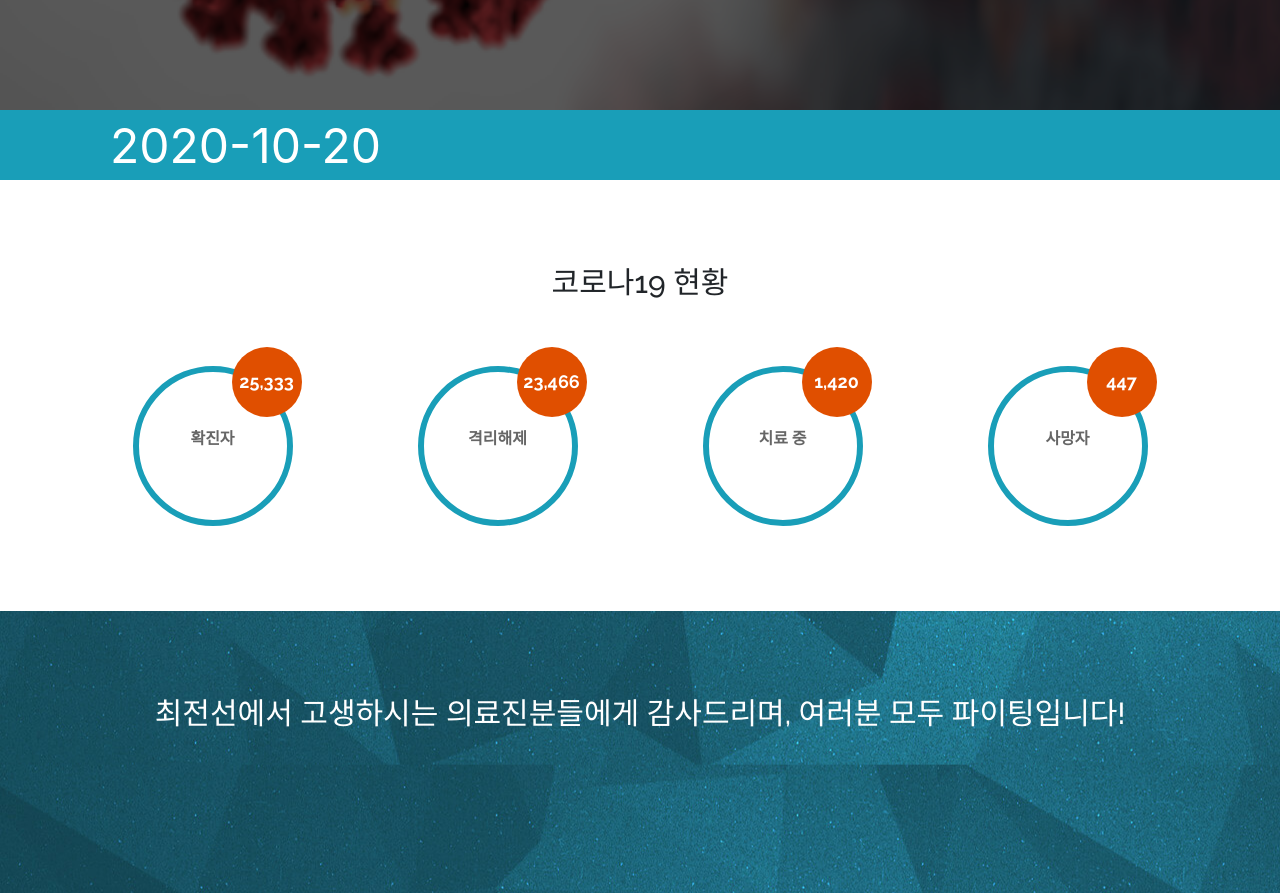
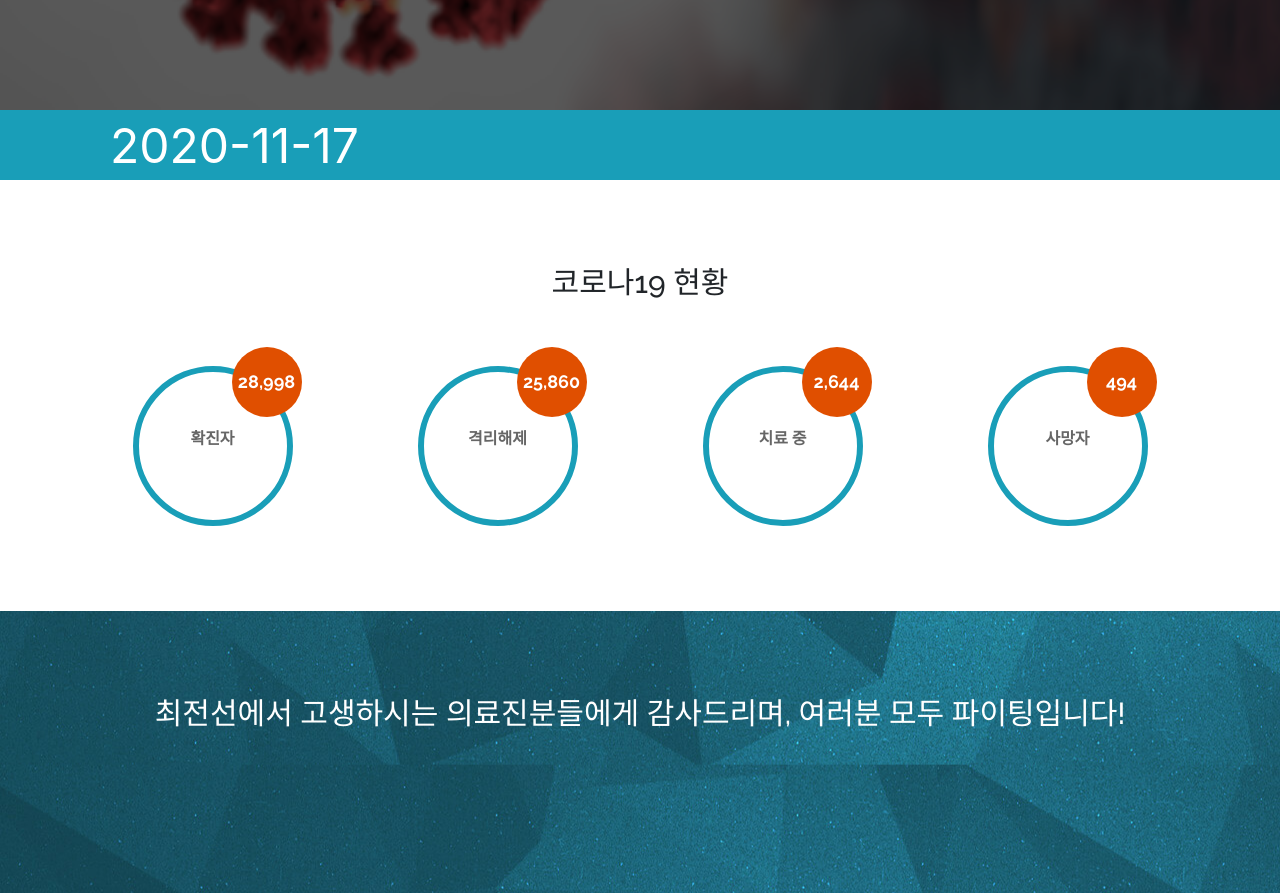
Before and after one commit to pmy02/covid-19, a plain HTML site: page index.html in a window 1280 px wide. Shown: the part 690-1583 px from the top of the page. Drawn offline with Linux system fonts and the light colour scheme.

Commit message:
Update index.html

```diff
--- a/index.html
+++ b/index.html
@@ -95,7 +95,7 @@
 
       <nav id="nav-menu-container">
         <ul class="nav-menu">
-          <font size=7><font color=white>2020-10-20</font></font>
+          <font size=7><font color=white>2020-11-17</font></font>
         </ul>
       </nav>
       <!-- #nav-menu-container -->
@@ -116,25 +116,25 @@
       <div class="row stats-row">
         <div class="stats-col text-center col-md-3 col-sm-6">
           <div class="circle">
-            <span class="stats-no" data-toggle="counter-up">25,333</span> <strong>확진자</strong>
+            <span class="stats-no" data-toggle="counter-up">28,998</span> <strong>확진자</strong>
           </div>
         </div>
 
         <div class="stats-col text-center col-md-3 col-sm-6">
           <div class="circle">
-            <span class="stats-no" data-toggle="counter-up">23,466</span> <strong>격리해제</strong>
+            <span class="stats-no" data-toggle="counter-up">25,860</span> <strong>격리해제</strong>
           </div>
         </div>
 
         <div class="stats-col text-center col-md-3 col-sm-6">
           <div class="circle">
-            <span class="stats-no" data-toggle="counter-up">1,420</span> <strong>치료 중</strong>
+            <span class="stats-no" data-toggle="counter-up">2,644</span> <strong>치료 중</strong>
           </div>
         </div>
 
         <div class="stats-col text-center col-md-3 col-sm-6">
           <div class="circle">
-            <span class="stats-no" data-toggle="counter-up">447</span> <strong>사망자</strong>
+            <span class="stats-no" data-toggle="counter-up">494</span> <strong>사망자</strong>
           </div>
         </div>
       </div>
```
